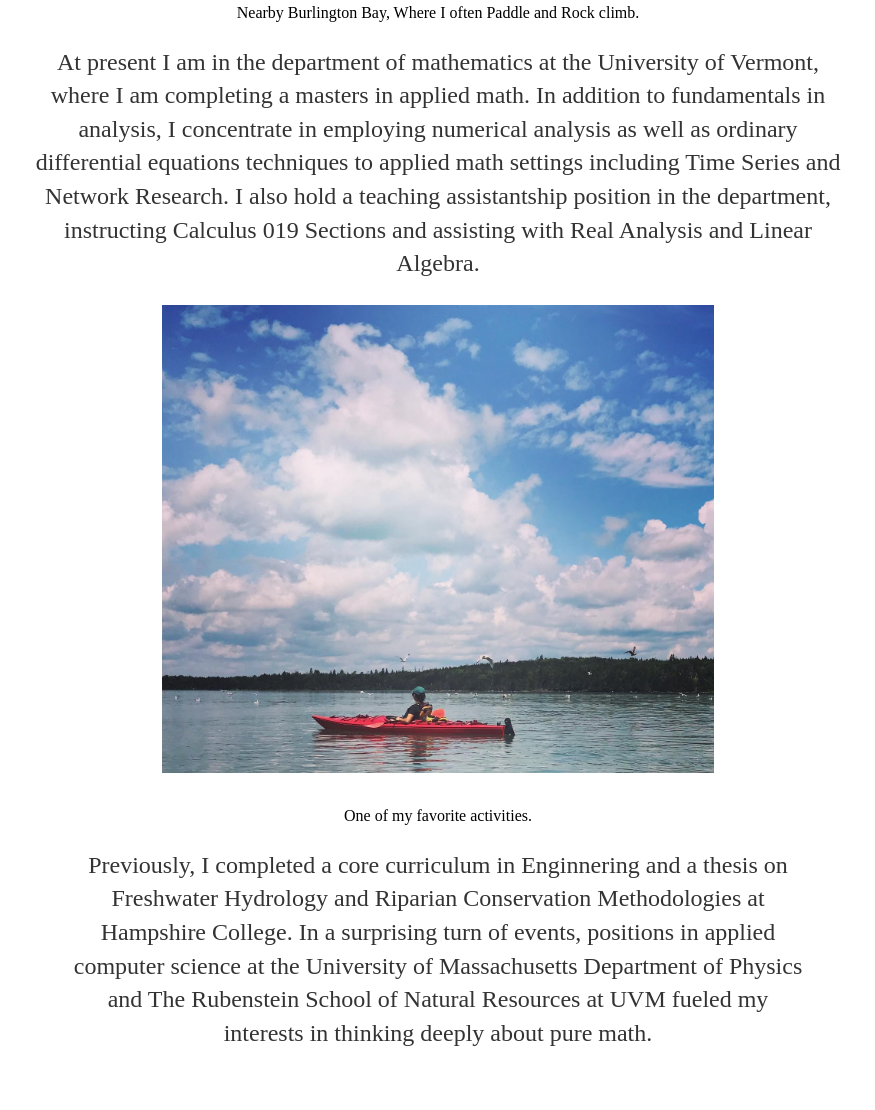
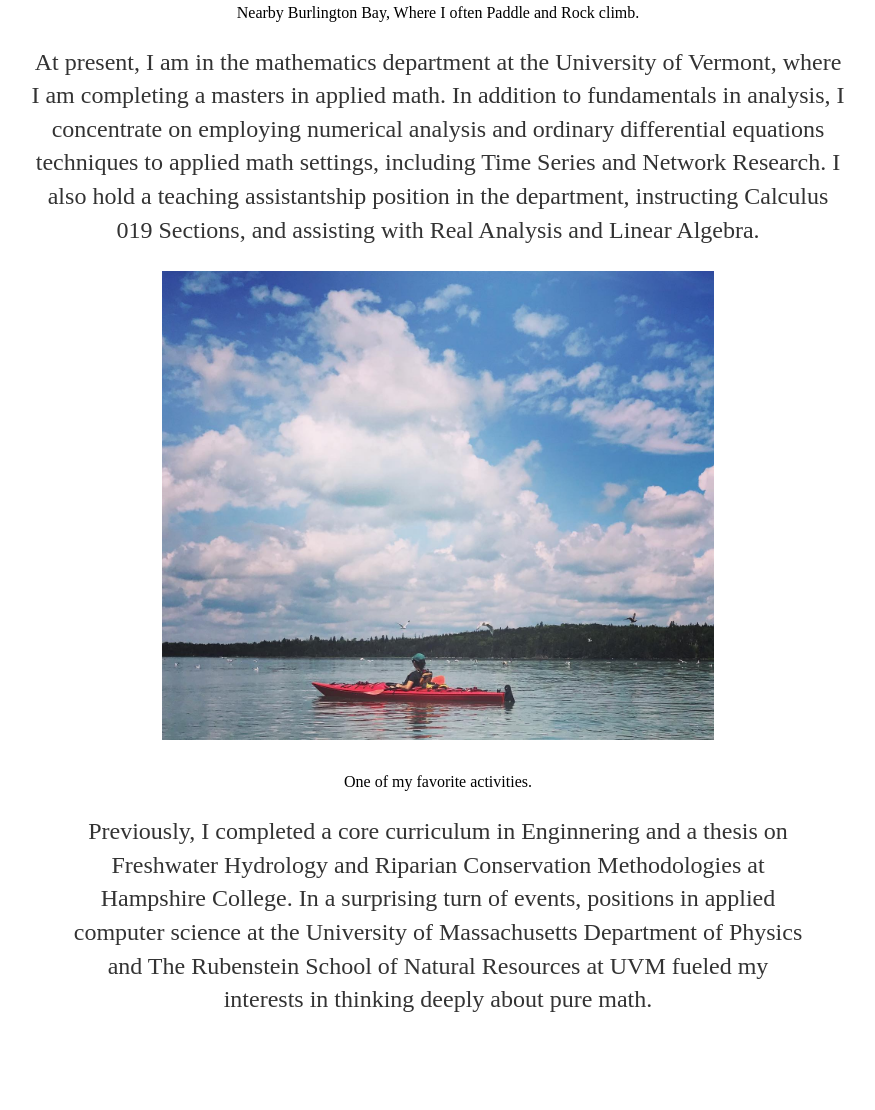
Before and after one commit to ATarren/atarren.github.io, a Jekyll site: the page built from about/index.md, in a window 1280 px wide. Shown: the part 591-1701 px from the top of the page, without its empty margins (202-1077 px from the left). Built offline with Jekyll 4.4.1, drawn with Linux system fonts in a browser that asks for light colours; after the commit the page ends 1668 px from its top, so only the background shows below that.

Commit message:
Update index.md

```diff
--- a/about/index.md
+++ b/about/index.md
@@ -6,7 +6,7 @@
 
     {% include image.html url="/images/more.jpeg" description="Nearby Burlington Bay, Where I often Paddle and Rock climb." %}
 
-    <p>At present I am in the department of mathematics at the University of Vermont, where I am completing a masters in applied math. In addition to fundamentals in analysis, I concentrate in employing numerical analysis as well as ordinary differential equations techniques to applied math settings including Time Series and Network Research. I also hold a teaching assistantship position in the department, instructing Calculus 019 Sections and assisting with Real Analysis and Linear Algebra. </p>
+    <p>At present, I am in the mathematics department at the University of Vermont, where I am completing a masters in applied math. In addition to fundamentals in analysis, I concentrate on employing numerical analysis and ordinary differential equations techniques to applied math settings, including Time Series and Network Research. I also hold a teaching assistantship position in the department, instructing Calculus 019 Sections, and assisting with Real Analysis and Linear Algebra. </p>
 
 
 {% include image.html url="/images/me.jpg" description="One of my favorite activities." %}
```
